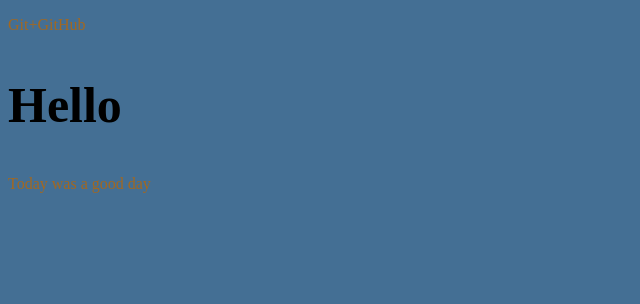
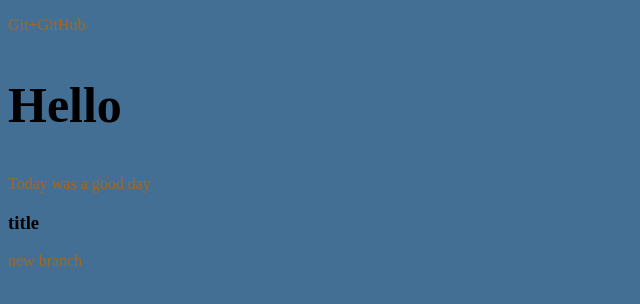
Before and after one commit to Space-item/gitTest, a plain HTML site: page index.html in a window 1280 px wide. Shown: the whole page, without its empty margins (0-640 px from the left). Drawn offline with Linux system fonts and the light colour scheme.

Commit message:
New branch

```diff
--- a/index.html
+++ b/index.html
@@ -11,5 +11,7 @@
     <p>Git+GitHub</p>
     <h2>Hello</h2>
     <p> Today was a good day</p>
+    <h3>title</h3>
+    <p>new branch</p>
 </body>
 </html>
```
